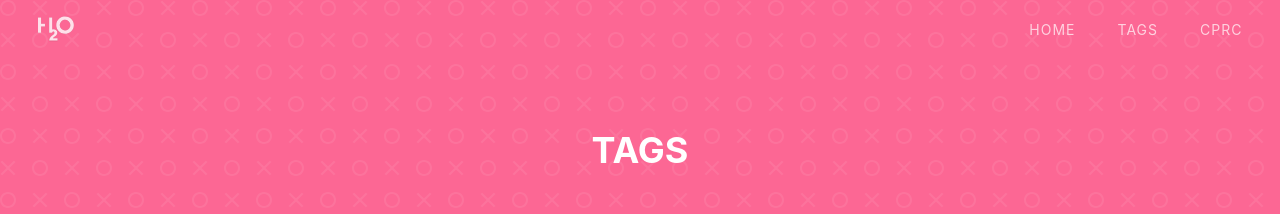
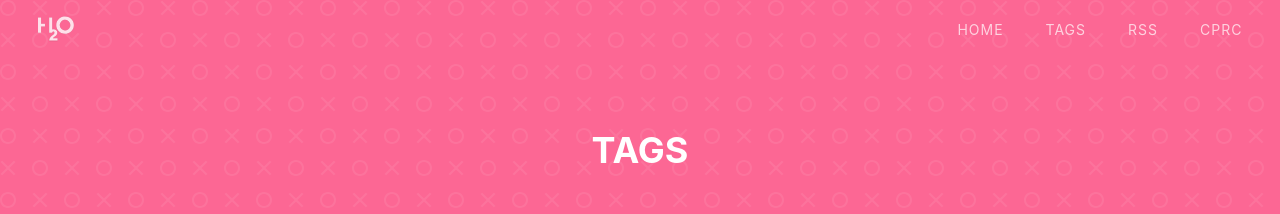
Before and after one commit to imrsp/imrsp.github.io-old, a Jekyll site: the page built from tags.html, in a window 1280 px wide. Shown: the top 214 px of the page. Built offline with Jekyll 4.4.1, drawn with Linux system fonts in a browser that asks for light colours; nearby versions of some CDN libraries; a style sheet for code colours, icons or effects is not loaded.

Commit message:
Update _config.yml

```diff
--- a/_config.yml
+++ b/_config.yml
@@ -1,6 +1,6 @@
 # Site settings 配置站点
 title: 'Samaritan Manasseh - Simon Blog'
-description: 'thanks to the light you shower around me.'
+description: 'Thanks to the light you shower around me.'
 keyword: 'Simon,Philosophy,Books,Read,Develop,Music,Photography,Design'
 url: 'https://rsp.ink' # your host
 
@@ -11,6 +11,7 @@
 nav:
   home: '/'
   tags: '/tags.html'
+  rss: '/rss'
   cprc: '/1970/01/01/copyright.html'
 
 # Footer
```
